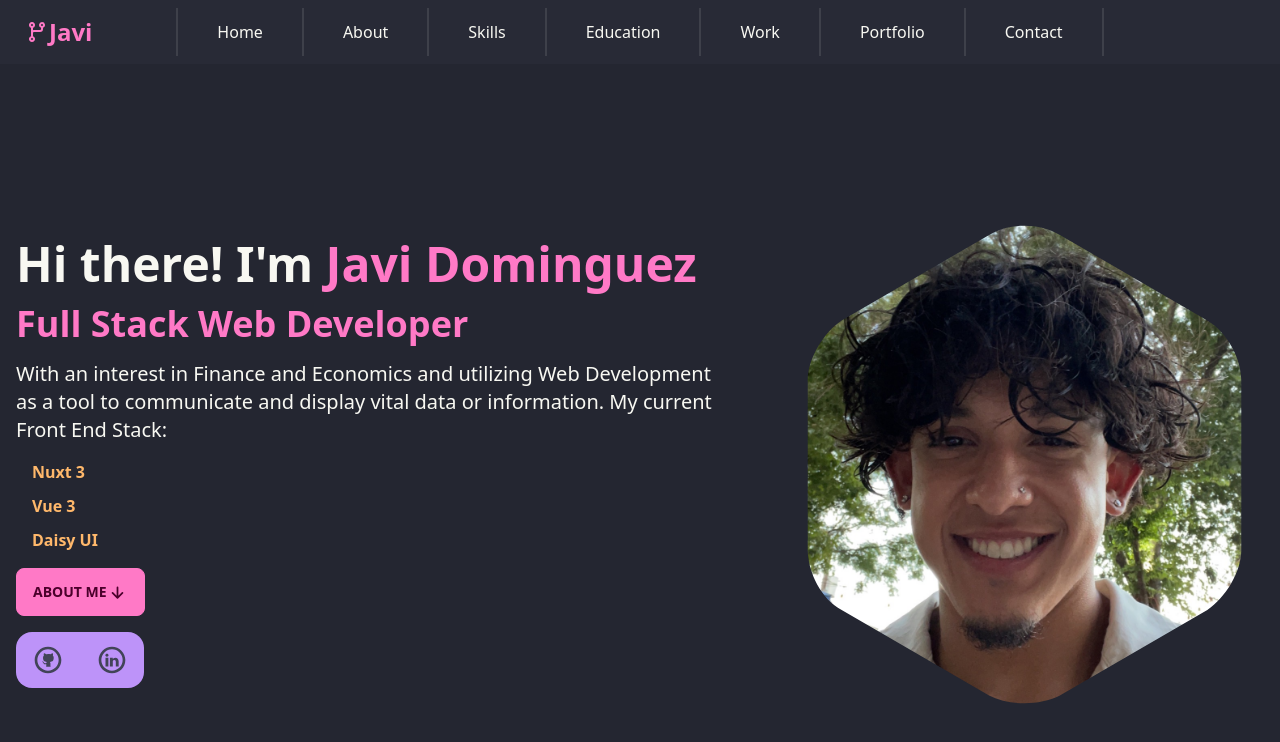
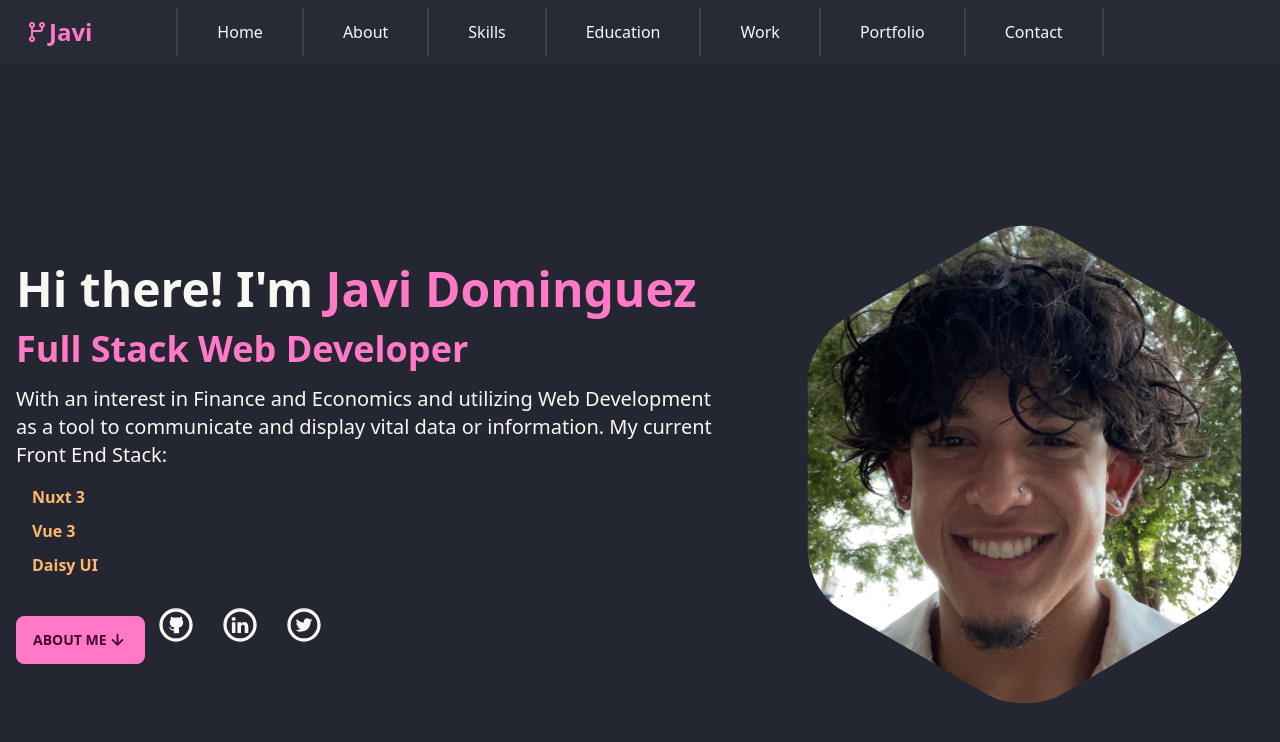
Before and after one commit to JaviD17/nuxtfolio, a Nuxt app: page / in a window 1280 px wide. Shown: the top 742 px of the page. Built offline with nearby package versions, Linux system fonts and the light colour scheme.

Commit message:
added twitter to button group

```diff
--- a/components/Navbar.vue
+++ b/components/Navbar.vue
@@ -22,28 +22,27 @@
           tabindex="0"
           class="menu menu-compact dropdown-content mt-3 p-2 shadow bg-base-100 rounded-box w-52"
         >
-          <li><NuxtLink>Home</NuxtLink></li>
-          <li tabindex="0">
-            <a class="justify-between">
-              Portfolio
-              <svg
-                class="fill-current"
-                xmlns="http://www.w3.org/2000/svg"
-                width="24"
-                height="24"
-                viewBox="0 0 24 24"
-              >
-                <path
-                  d="M8.59,16.58L13.17,12L8.59,7.41L10,6L16,12L10,18L8.59,16.58Z"
-                />
-              </svg>
-            </a>
-            <ul class="p-2">
-              <li><a>Github</a></li>
-              <li><a>LinkedIn</a></li>
-            </ul>
-          </li>
-          <li><a>About</a></li>
+          <div class="divider"></div>
+          <li><NuxtLink to="/">Home</NuxtLink></li>
+          <div class="divider"></div>
+
+          <li><NuxtLink to="/about">About</NuxtLink></li>
+          <div class="divider"></div>
+
+          <li><NuxtLink to="/skills">Skills</NuxtLink></li>
+          <div class="divider"></div>
+
+          <li><NuxtLink to="/education">Education</NuxtLink></li>
+          <div class="divider"></div>
+
+          <li><NuxtLink to="/work">Work</NuxtLink></li>
+          <div class="divider"></div>
+
+          <li><NuxtLink to="/portfolio">Portfolio</NuxtLink></li>
+          <div class="divider"></div>
+
+          <li><NuxtLink to="/contact">Contact</NuxtLink></li>
+          <div class="divider"></div>
         </ul>
       </div>
       <a class="btn btn-ghost normal-case text-2xl font-bold name"
--- a/pages/index.vue
+++ b/pages/index.vue
@@ -36,14 +36,15 @@
               ></path></svg
           ></span>
         </button>
-        <div class="mt-4">
-          <ul class="menu menu-horizontal bg-secondary rounded-box icons">
-            <li>
-              <a href="https://github.com/JaviD17">
+        <div class="mt-4 btn-group">
+          <a
+            href="https://github.com/JaviD17"
+            class="btn btn-lg btn-square btn-ghost"
+          >
             <svg
               xmlns="http://www.w3.org/2000/svg"
               viewBox="-2 -2 24 24"
-                  width="32"
+              width="40"
               fill="currentColor"
             >
               <path
@@ -54,13 +55,14 @@
               ></path>
             </svg>
           </a>
-            </li>
-            <li>
-              <a href="https://www.linkedin.com/in/javier-dominguez-ii/">
+          <a
+            href="https://www.linkedin.com/in/javier-dominguez-ii/"
+            class="btn btn-lg btn-square btn-ghost"
+          >
             <svg
               xmlns="http://www.w3.org/2000/svg"
               viewBox="-2 -2 24 24"
-                  width="32"
+              width="40"
               fill="currentColor"
             >
               <path
@@ -71,8 +73,24 @@
               ></path>
             </svg>
           </a>
-            </li>
-          </ul>
+          <a
+            href="https://twitter.com/Dominguez17Javi"
+            class="btn btn-lg btn-square btn-ghost"
+          >
+            <svg
+              xmlns="http://www.w3.org/2000/svg"
+              viewBox="-2 -2 24 24"
+              width="40"
+              fill="currentColor"
+            >
+              <path
+                d="M10 18a8 8 0 1 0 0-16 8 8 0 0 0 0 16zm0 2C4.477 20 0 15.523 0 10S4.477 0 10 0s10 4.477 10 10-4.477 10-10 10z"
+              ></path>
+              <path
+                d="M15 6.947c-.368.16-.763.27-1.178.318.424-.25.748-.646.902-1.117-.398.231-.836.4-1.304.49A2.06 2.06 0 0 0 11.923 6c-1.133 0-2.051.905-2.051 2.02 0 .158.018.312.053.46a5.854 5.854 0 0 1-4.228-2.11 1.982 1.982 0 0 0-.278 1.015c0 .7.363 1.32.913 1.681a2.076 2.076 0 0 1-.93-.253v.025a2.03 2.03 0 0 0 1.646 1.98 2.108 2.108 0 0 1-.927.034 2.049 2.049 0 0 0 1.916 1.403 4.156 4.156 0 0 1-2.548.864c-.165 0-.328-.01-.489-.028A5.863 5.863 0 0 0 8.144 14c3.774 0 5.837-3.078 5.837-5.748l-.007-.262A4.063 4.063 0 0 0 15 6.947z"
+              ></path>
+            </svg>
+          </a>
         </div>
       </div>
     </div>
```
Lines whose indentation alone changed are shown as unchanged.
